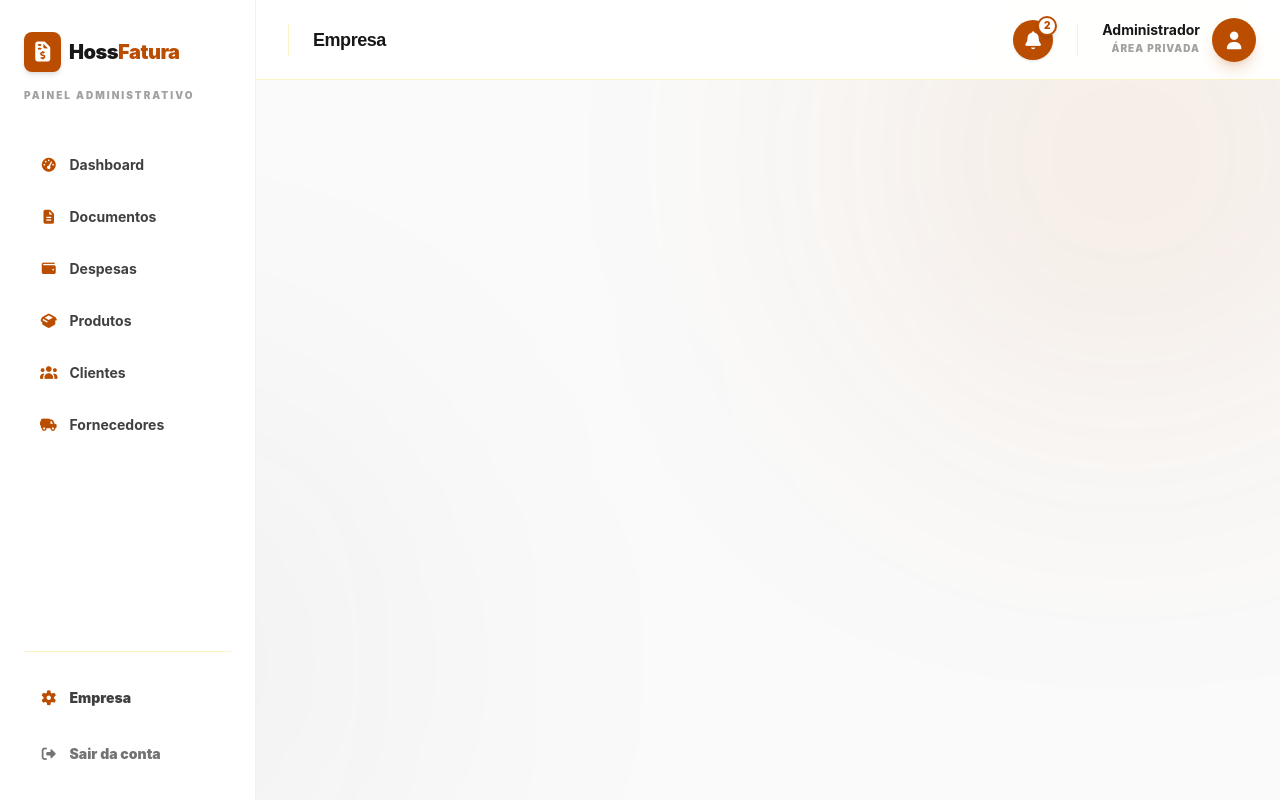
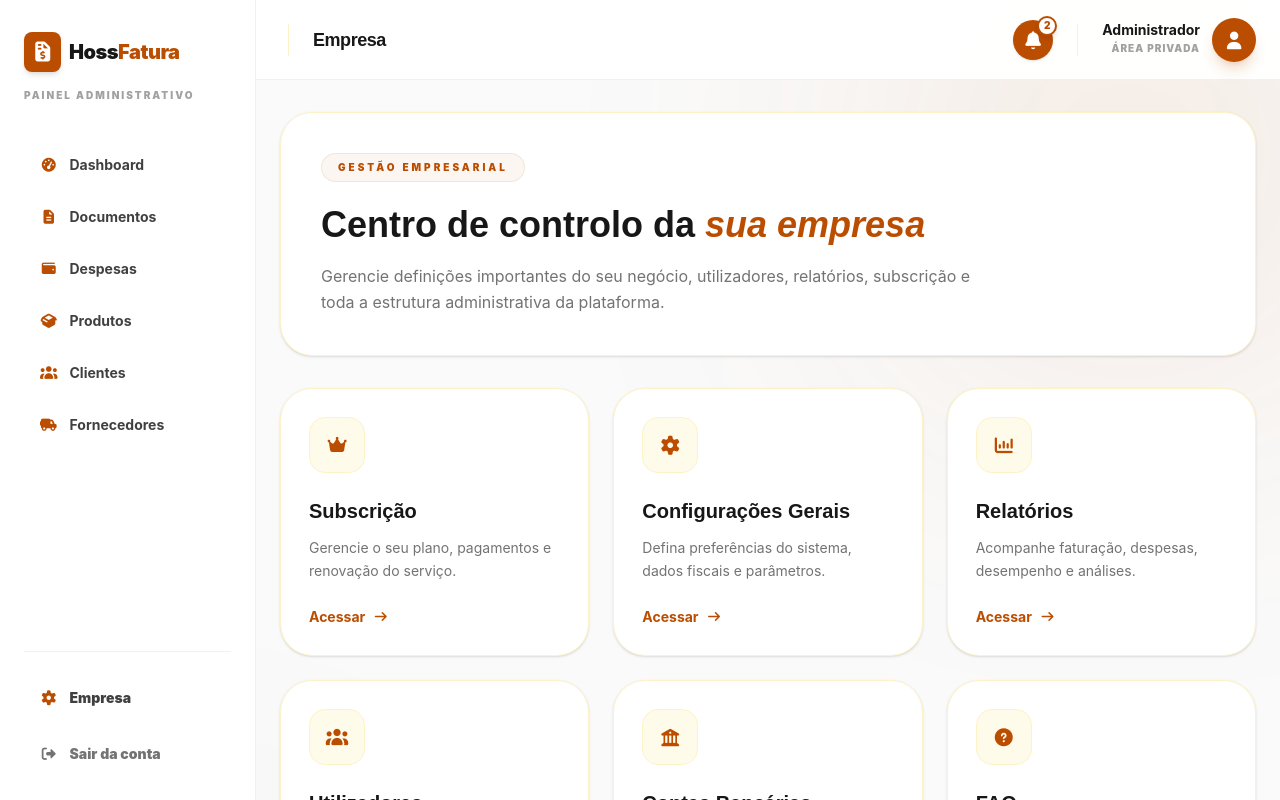
Before and after one commit to nsimba-afonso-nwayami/hossfatura, a React (Vite) app: page /hossfatura/dashboard/empresa in a window 1280 px wide. Shown: the top 800 px of the page. Built offline with nearby package versions, Linux system fonts and the light colour scheme.

Commit message:
Página da empresa feita

```diff
--- a/src/pages/dashboard/EmpresaHossFatura.jsx
+++ b/src/pages/dashboard/EmpresaHossFatura.jsx
@@ -1,9 +1,52 @@
 import { useState } from "react";
 import HossFaturaLayout from "./components/HossFaturaLayout";
-import Modal from "./components/Modal";
 import { Link } from "react-router-dom";
 
 export default function EmpresaHossFatura() {
+  const cards = [
+    {
+      title: "Subscrição",
+      desc: "Gerencie o seu plano, pagamentos e renovação do serviço.",
+      icon: "fa-solid fa-crown",
+      link: "/hossfatura/dashboard/empresa/subscricao",
+    },
+    {
+      title: "Configurações Gerais",
+      desc: "Defina preferências do sistema, dados fiscais e parâmetros.",
+      icon: "fa-solid fa-gear",
+      link: "/hossfatura/dashboard/empresa/configuracoes",
+    },
+    {
+      title: "Relatórios",
+      desc: "Acompanhe faturação, despesas, desempenho e análises.",
+      icon: "fa-solid fa-chart-column",
+      link: "/hossfatura/dashboard/empresa/relatorios",
+    },
+    {
+      title: "Utilizadores",
+      desc: "Controle acessos, permissões e membros da sua equipa.",
+      icon: "fa-solid fa-users",
+      link: "/hossfatura/dashboard/empresa/utilizadores",
+    },
+    {
+      title: "Contas Bancárias",
+      desc: "Gerencie contas para recebimentos e operações financeiras.",
+      icon: "fa-solid fa-building-columns",
+      link: "/hossfatura/dashboard/empresa/contas-bancarias",
+    },
+    {
+      title: "FAQ",
+      desc: "Perguntas frequentes e respostas rápidas sobre o sistema.",
+      icon: "fa-solid fa-circle-question",
+      link: "/perguntas-frequentes",
+    },
+    {
+      title: "Termos e Condições",
+      desc: "Consulte políticas, regras de uso e condições contratuais.",
+      icon: "fa-solid fa-file-contract",
+      link: "/termos",
+    },
+  ];
 
   return (
     <>
@@ -11,6 +54,67 @@ export default function EmpresaHossFatura() {
 
       <HossFaturaLayout title="Empresa">
         <section className="space-y-8">
+
+          {/* HERO */}
+          <div className="bg-white border border-amber-100 rounded-4xl p-8 lg:p-10 shadow-sm">
+            <div className="max-w-3xl">
+              <div className="inline-block px-4 py-1.5 mb-5 text-[10px] font-black tracking-[0.3em] uppercase text-amber-700 bg-amber-700/5 border border-amber-700/10 rounded-full">
+                Gestão Empresarial
+              </div>
+
+              <h1 className="text-3xl lg:text-4xl font-extrabold text-neutral-900 leading-tight">
+                Centro de controlo da{" "}
+                <span className="text-amber-700 italic">
+                  sua empresa
+                </span>
+              </h1>
+
+              <p className="text-neutral-500 mt-4 max-w-2xl leading-relaxed">
+                Gerencie definições importantes do seu negócio,
+                utilizadores, relatórios, subscrição e toda a
+                estrutura administrativa da plataforma.
+              </p>
+            </div>
+          </div>
+
+          {/* CARDS */}
+          <div className="grid sm:grid-cols-2 xl:grid-cols-3 gap-6">
+            {cards.map((item, index) => (
+              <Link
+                key={index}
+                to={item.link}
+                target={
+                  item.title === "FAQ" || item.title === "Termos e Condições"
+                    ? "_blank"
+                    : undefined
+                }
+                rel={
+                  item.title === "FAQ" || item.title === "Termos e Condições"
+                    ? "noopener noreferrer"
+                    : undefined
+                }
+                className="group bg-white border border-amber-100 rounded-4xl p-7 shadow-sm hover:shadow-md hover:border-amber-200 transition-all duration-300"
+              >
+                <div className="w-14 h-14 rounded-2xl bg-amber-50 border border-amber-100 flex items-center justify-center text-amber-700 group-hover:bg-amber-700 group-hover:text-white transition-all duration-300">
+                  <i className={`${item.icon} text-lg`}></i>
+                </div>
+
+                <h2 className="text-xl font-extrabold text-neutral-900 mt-6">
+                  {item.title}
+                </h2>
+
+                <p className="text-neutral-500 mt-3 leading-relaxed text-sm">
+                  {item.desc}
+                </p>
+
+                <div className="flex items-center gap-2 mt-6 text-sm font-bold text-amber-700 group-hover:gap-3 transition-all duration-300">
+                  Acessar
+                  <i className="fa-solid fa-arrow-right text-xs"></i>
+                </div>
+              </Link>
+            ))}
+          </div>
+
         </section>
       </HossFaturaLayout>
     </>
```
